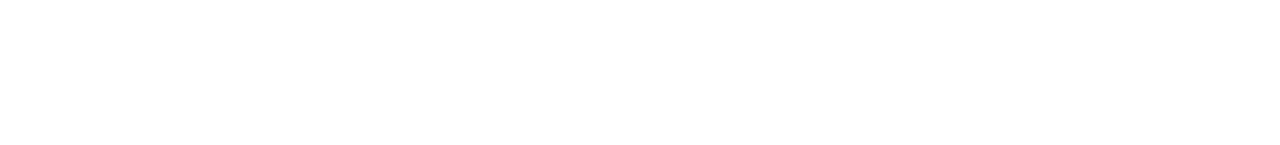
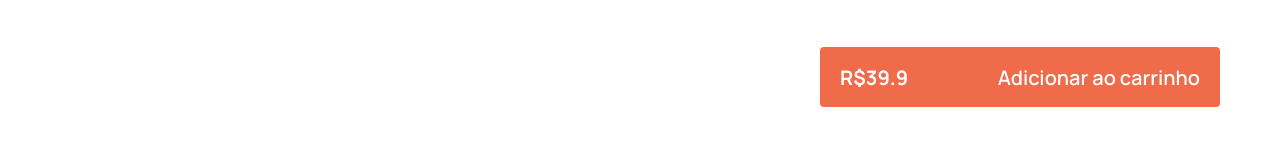
Before and after one commit to Augusto-Bsilva/Tarefa-2-REACT, a React (Vite) app: page /home/book/1 in a window 1280 px wide. Shown: the part 747-892 px from the top of the page. Before the commit the page ends 800 px from the top, so only its background shows below. Built offline with nearby package versions, Linux system fonts and the light colour scheme; data requests are answered from the project's data file.

Commit message:
feat: implementando estrutura e estilo do botão de adicionar ao carrinho

```diff
--- a/src/pages/Book/index.tsx
+++ b/src/pages/Book/index.tsx
@@ -14,7 +14,7 @@ export default function Book(){
     return(
         <section>
 
-             <div className={style.title}>
+            <div className={style.title}>
                 <button
                     onClick={handleClick}>
                     <img src={Arrow}
@@ -43,7 +43,9 @@ export default function Book(){
                 </div>
 
             </div>
-
+           <div className={style.last}>
+                <button className={style.buy}><h1 className={style.price}>R${book.preco}</h1><h1 className={style.add}>Adicionar ao carrinho</h1></button>
+           </div>
         </section>
 
 
--- a/src/pages/Book/styles.module.css
+++ b/src/pages/Book/styles.module.css
@@ -1,6 +1,6 @@
 .title{
-    margin-top: 40px;
-    width: 1160px;
+    margin-top: 2.5rem;
+    width: 72.5rem;
     height: 2.0625rem;
     margin-left: 60px;
     gap: 10px;
@@ -13,7 +13,7 @@
     font-style: Bold;
     font-size: 24px;
     color:#090937;
-    margin-left: 10px;
+    margin-left: .625rem;
 
 }
 .title>button{
@@ -21,35 +21,34 @@
     background:none;
     cursor: pointer;
     display: flex;
-    width: 20px;
-    height: 20px;
+    width: 1.25rem;
+    height: 1.25rem;
 
 
 }
 .sumary{
     display: flex;
     flex-direction: row;
-    margin-top:31px;
+    margin-top:1.9375rem;
     margin-left: 3.75rem;
-    width: 1160px;
-
+    width: 72.5rem;
     height:auto;
 }
 
 .card{
-    width: 350px;
-    height: 400px;
+    width: 21.875rem;
+    height: 25rem;
     border-radius: 4px;
     border-width: 1px;
-    padding: 60px;
-    gap: 20px;
+    padding: 3.75rem;
+    gap: 1.25rem;
     background-color: #F4F4FF;
     border:1px solid #0909371A
 
 }
 .card>img{
     width: 18.75rem;
-    height: 400px;
+    height: 25rem;
     border-radius: 4px;
     box-shadow: 0px 4px 8px 0px #6251DD33;
 }
@@ -57,14 +56,14 @@
     height: 35.625rem;
     display: flex;
     flex-direction: column;
-    gap:60px;
+    gap:3.75rem;
     margin-left: 3rem;
     align-items: flex-start;
 }
 .names{
     display: flex;
     flex-direction: column;
-    gap: 20px;
+    gap: 1.25rem;
     align-items: flex-start;
 }
 .names>h1{
@@ -84,7 +83,7 @@
     max-width: 51.25rem;
     width: 100%;
     height: 23.3125rem;
-    gap: 10px;
+    gap: .625rem;
     display: flex;
     flex-direction: column;
     align-items: flex-start;
@@ -108,3 +107,46 @@
     display: flex;
     flex-wrap:wrap;;
 }
+.last{
+    width: 72.5rem;
+    height: 3.75rem;
+    display: flex;
+    justify-content: flex-end;
+    flex-direction: row;
+    margin-bottom:6.25rem;
+    margin-left: 3.75rem;
+}
+.buy{
+    width: 25rem;
+    height: 3.75rem;
+    justify-content: space-between;
+    border-radius: 4px;
+    padding-top: .625rem;
+    padding-right: 1.25rem;
+    padding-bottom: .625rem;
+    padding-left: 1.25rem;
+    background-color: #EF6B4A;
+    display:flex;
+    flex-direction:row;
+    align-items:center;
+    border:none;
+    cursor:pointer;
+}
+.buy:active{
+    background-color: #f8461a;
+    transition: 0.1s;
+}
+.price{
+    font-family: 'Manrope',sans-serif;
+    font-weight: 700;
+    font-style: Bold;
+    font-size: 20px;
+    color:#ffff
+}
+.add{
+    font-family: 'Manrope',sans-serif;
+    font-weight: 600;
+    font-style: SemiBold;
+    font-size: 20px;
+    color:#ffff
+}
```
